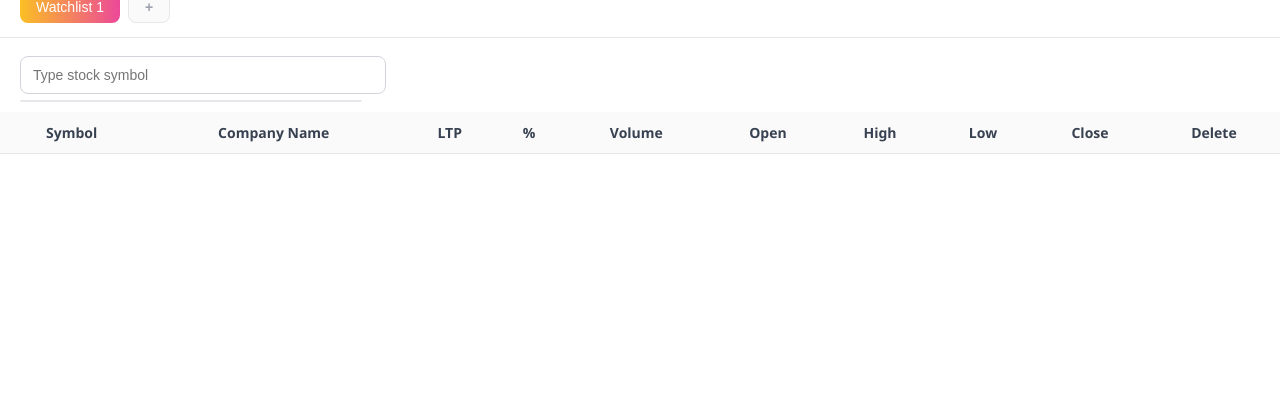
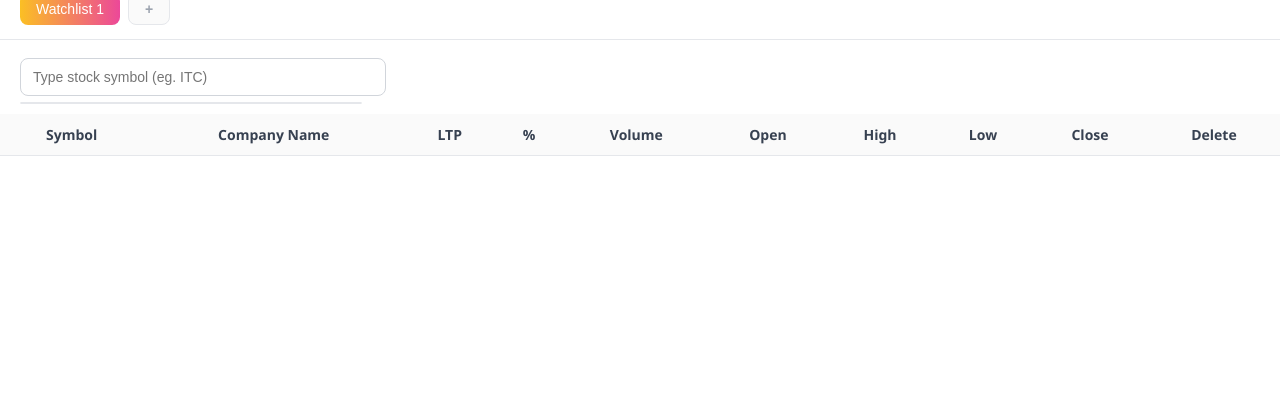
Before and after one commit to mrchopzy-ui/kotak-watchlist, a Flask app: page / in a window 1280 px wide. Shown: the part 156-576 px from the top of the page. Run offline with Flask 3, Linux system fonts and the light colour scheme; data comes from the database, SQL or seed files in the repository; data that the repository does not hold is empty; parts of the project's set-up code (start-up, migrations or seed data) failed here and were passed over.

Commit message:
Update index.html

```diff
--- a/templates/index.html
+++ b/templates/index.html
@@ -7,7 +7,7 @@
 <body>
 
 <header class="top-bar">
-    <h1>Nexus Asset Management</h1>
+    <img src="/static/logo.png" class="logo">
 </header>
 
 <div class="tabs">
@@ -18,10 +18,11 @@
 </div>
 
 <div class="search-box">
-    <input id="search" placeholder="Type stock symbol">
+    <input id="search" placeholder="Type stock symbol (eg. ITC)">
     <div id="suggestions"></div>
 </div>
 
+<div class="table-wrapper">
 <table>
     <thead>
         <tr>
@@ -39,6 +40,7 @@
     </thead>
     <tbody id="watchlist"></tbody>
 </table>
+</div>
 
 <script src="/static/app.js"></script>
 </body>
```
